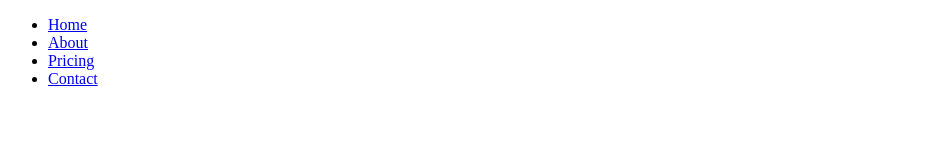
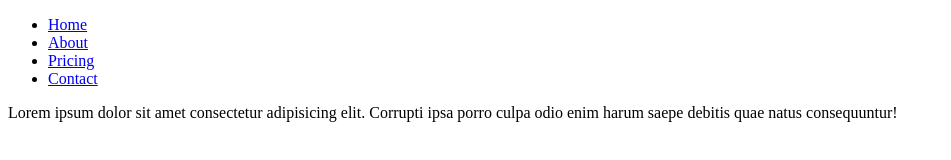
Before and after one commit to Saminabonu/apple, a plain HTML site: page index.html in a window 1280 px wide. Shown: the whole page, without its empty margins (0-951 px from the left). Drawn offline with Linux system fonts and the light colour scheme.

Commit message:
added section

```diff
--- a/index.html
+++ b/index.html
@@ -18,6 +18,10 @@
                 </ul>
             </nav>
         </header>
+
+        <section>
+            <p>Lorem ipsum dolor sit amet consectetur adipisicing elit. Corrupti ipsa porro culpa odio enim harum saepe debitis quae natus consequuntur!</p>
+        </section>
     </div>
 </body>
 </html>
```
